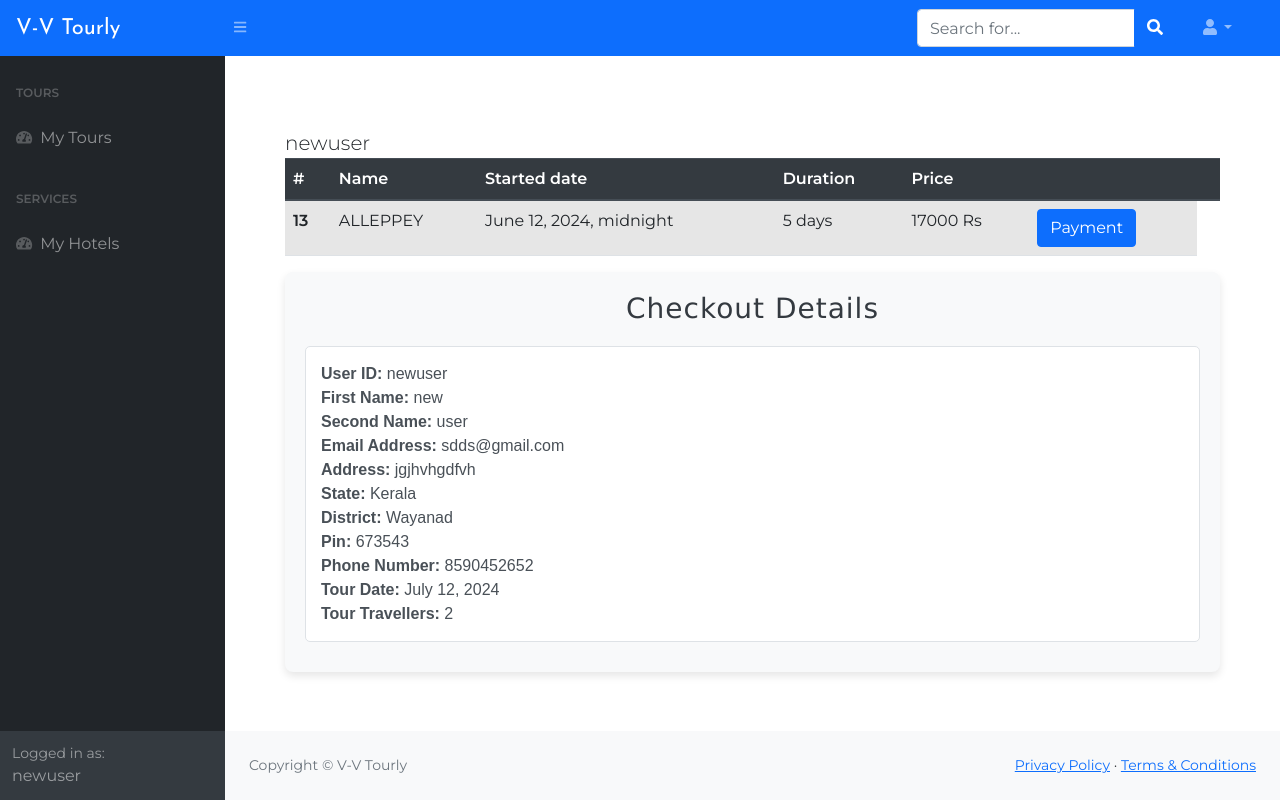
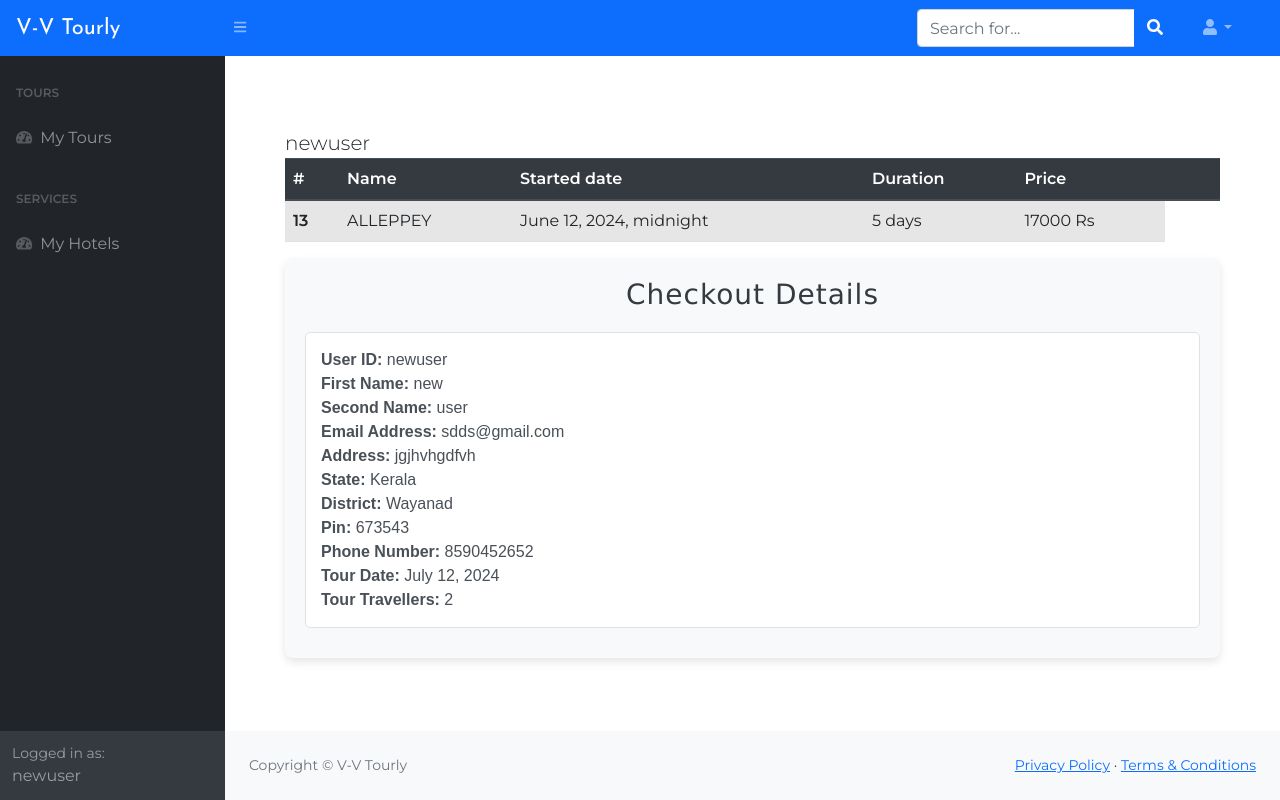
Before and after one commit to elgit2024/Venture-Vistas, a Django app: page /tour/admin/user_detail/10 in a window 1280 px wide. Run offline with Django 3.2, Linux system fonts and the light colour scheme; a user stored in the database is signed in; data comes from the database, SQL or seed files in the repository; both versions use the stored data as it was after the commit; some libraries are stand-ins or nearby versions.

Commit message:
first commit

```diff
--- a/web_tech_django/templates/admin/user/user_detail.html
+++ b/web_tech_django/templates/admin/user/user_detail.html
@@ -31,7 +31,6 @@
                                         <td>{{ order.tour.started }}</td>
                                         <td>{{ order.tour.duration }} days</td>
                                         <td>{{ order.tour.price }} Rs</td>
-                                        <td><a href="{% url 'blog:payment' %}" class="btn btn-primary">Payment</a></td>
                                     </tr>
                             {% endfor %}
                         </tbody>
```
Also changed, not shown: db.sqlite3.
